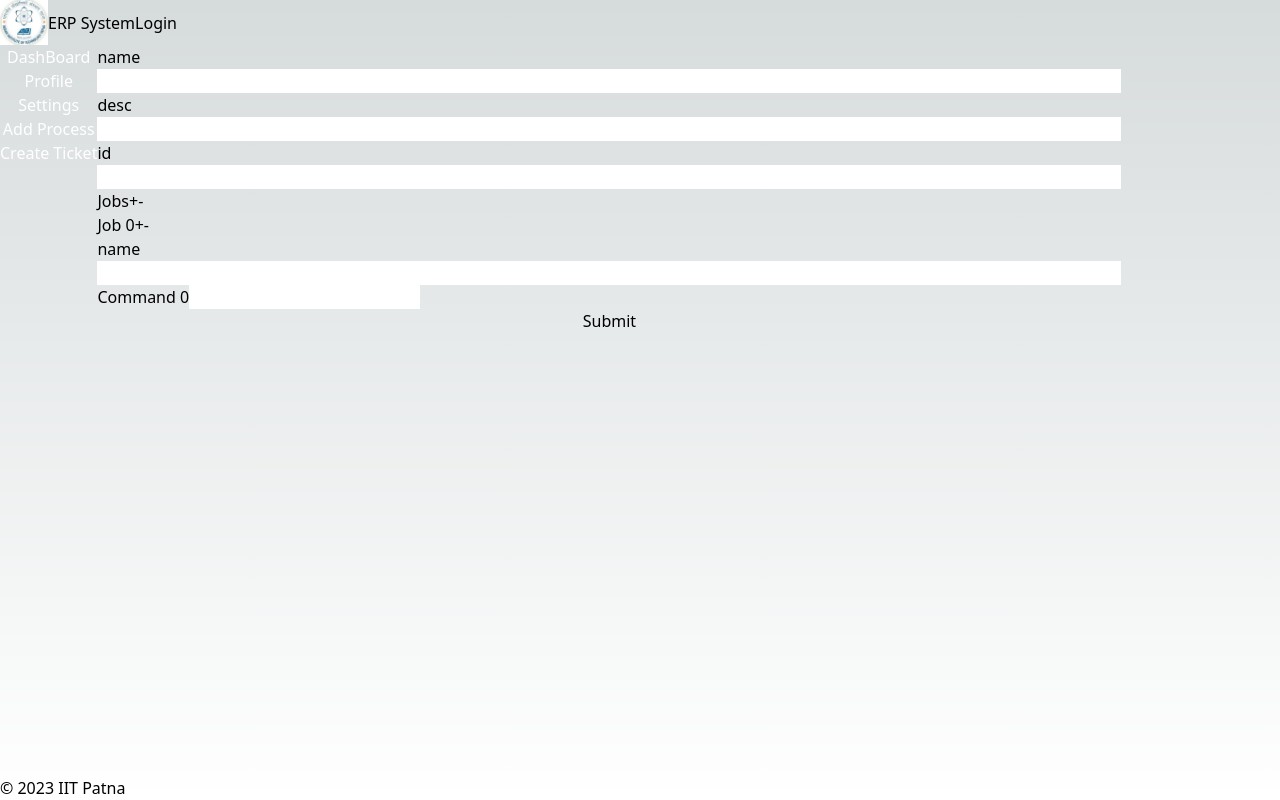
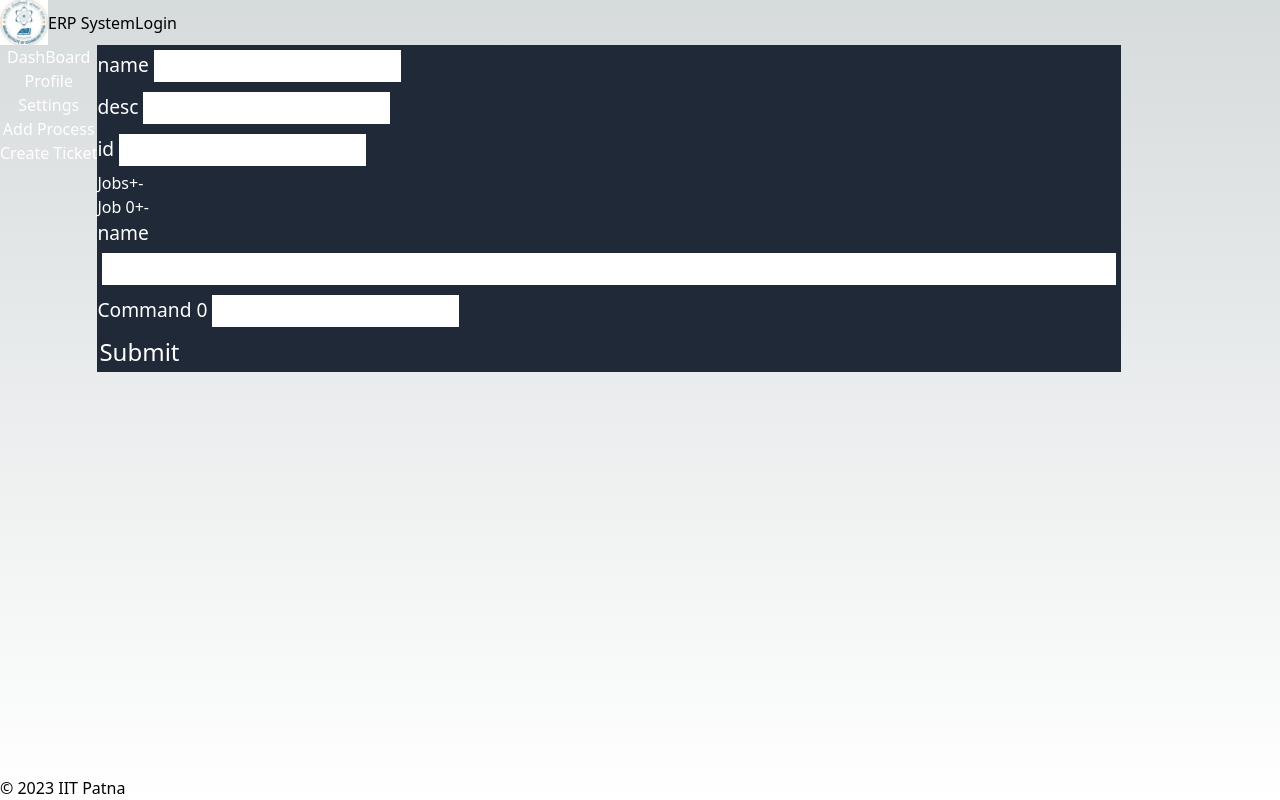
Before and after one commit to rheasan/erp_system, a Next.js app in the folder frontend/: page / in a window 1280 px wide. Both pictures are taken after a click on the button "Add Process". Built offline with nearby package versions, Linux system fonts and the light colour scheme.

Commit message:
add styles to AddProcess

```diff
--- a/frontend/src/Components/AddProcess.tsx
+++ b/frontend/src/Components/AddProcess.tsx
@@ -42,14 +42,17 @@ const AddProcess = () => {
 	};
 
 	return (
-		<div className="p-4 bg-white text-black">
-			<form className="flex flex-col gap-2" onSubmit={handleSubmit}>
+		<div className="p-4 bg-gray-800 text-white">
+			<form onSubmit={handleSubmit}>
 				<label htmlFor="name">name</label>
 				<input type="text" name="name" />
+				<br/>
 				<label htmlFor="desc">desc</label>
 				<input type="text" name="desc" />
+				<br/>
 				<label htmlFor="id">id</label>
 				<input type="text" name="id" />
+				<br/>
 				<div className="flex flex-row justify-around">
 					<p>Jobs</p>
 					<div
--- a/frontend/src/app/globals.css
+++ b/frontend/src/app/globals.css
@@ -25,3 +25,27 @@ body {
     )
     rgb(var(--background-start-rgb));
 }
+
+label {
+  font-size: 1.2em;
+  font-weight: 400;
+}
+
+form {
+  border-bottom: 2px black;
+}
+
+input[type="text"] {
+  background-color: white;
+  color:black;
+  height: 2em;
+  padding-inline: 0.5em;
+}
+
+input {
+  margin: 5px;
+}
+button[type="submit"]{
+  padding: 2px;
+  font-size:1.5em;
+}
```
